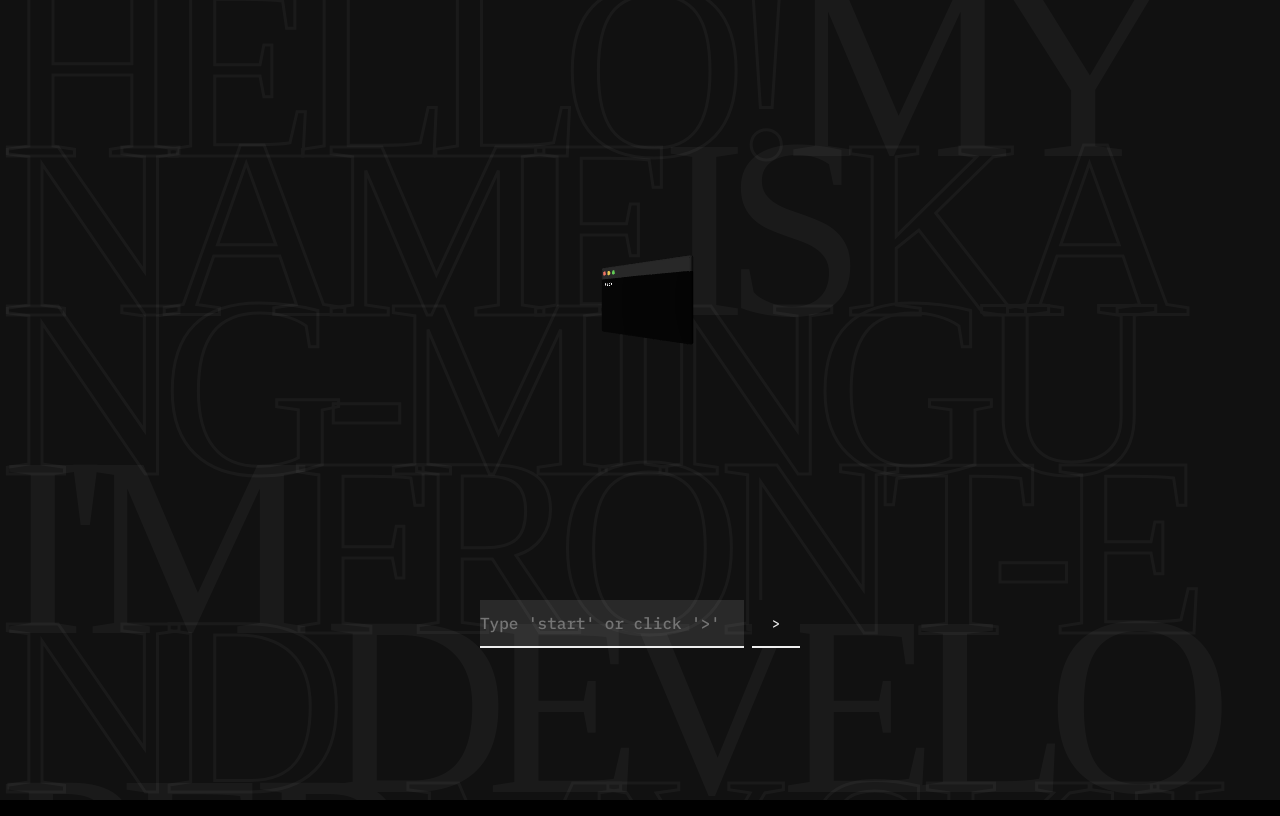
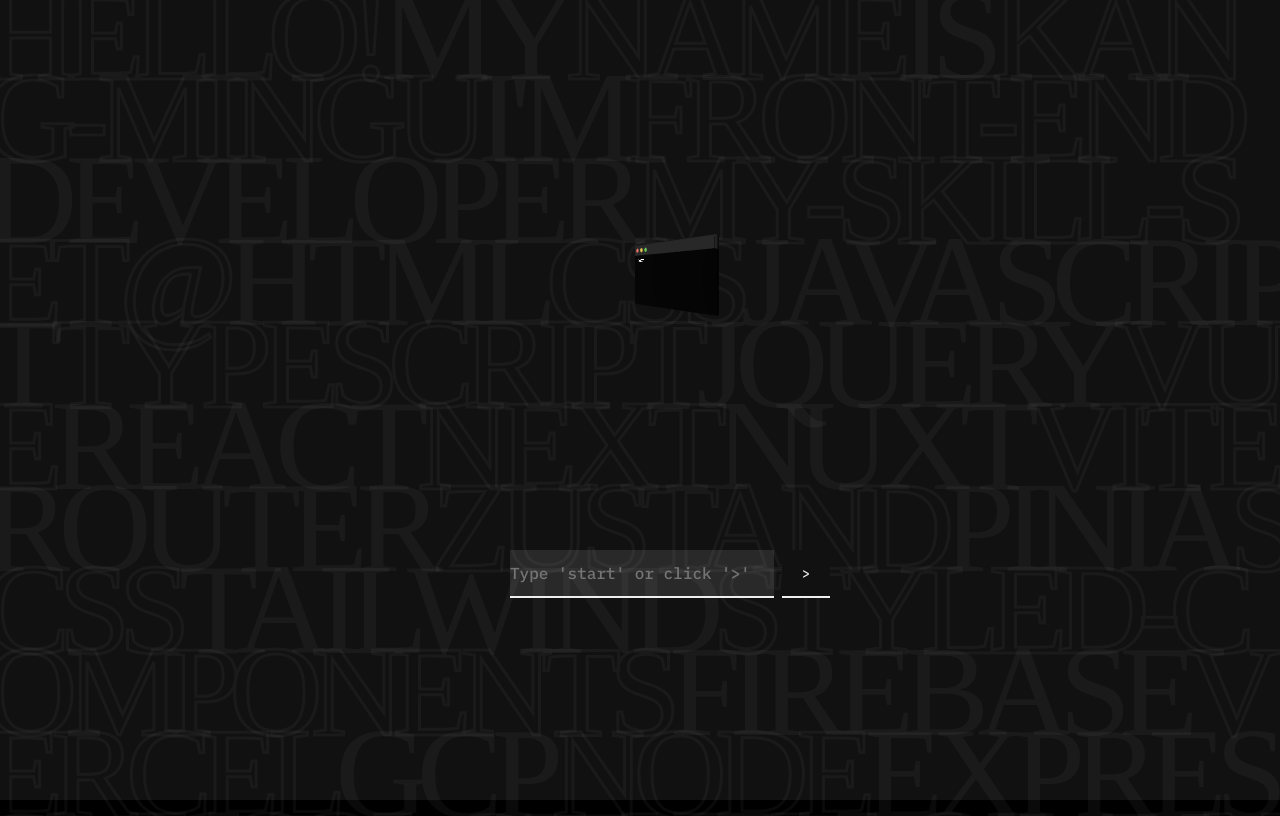
Before and after one commit to catdevdog/portfolio, a Next.js app: page / in a window 1280 px wide. Built offline with nearby package versions, Linux system fonts and the light colour scheme; a web font is replaced by a local one.

Commit message:
fix: window출력 컴포넌트 csr 처리

```diff
--- a/app/page.styles.ts
+++ b/app/page.styles.ts
@@ -46,6 +46,7 @@
     bottom: 0;
     span {
       font-size: 20vw;
+      -webkit-text-stroke: 1px ${({ theme }) => theme.colors.text};
     }
   }
 `;
--- a/app/page.tsx
+++ b/app/page.tsx
@@ -97,7 +97,7 @@
   return (
     <S.HomeContainer>
       <S.BackgroundText>
-        {LANG.map((lang, idx) => (
+        {[...LANG, ...LANG].map((lang, idx) => (
           <span key={`${lang}_${idx}`}>{lang}</span>
         ))}
       </S.BackgroundText>
--- a/components/Window.tsx
+++ b/components/Window.tsx
@@ -81,8 +81,12 @@
   const animateControls = useAnimation();
 
   const DynamicDisplay = useMemo(() => {
-    return dynamic(() =>
-      import(dynamicImportPath).then((mod) => mod[displayContent])
+    return dynamic(
+      () => import(dynamicImportPath).then((mod) => mod[displayContent]),
+      {
+        loading: () => <div>Loading...</div>,
+        ssr: false, // 클라이언트 사이드에서만 렌더링
+      }
     );
   }, [displayContent]);
 
--- a/styles/media.ts
+++ b/styles/media.ts
@@ -1,5 +1,5 @@
 export const breakpoints = {
-  mobile: "1440px",
+  mobile: "980px",
 };
 
 export const media = {
```
